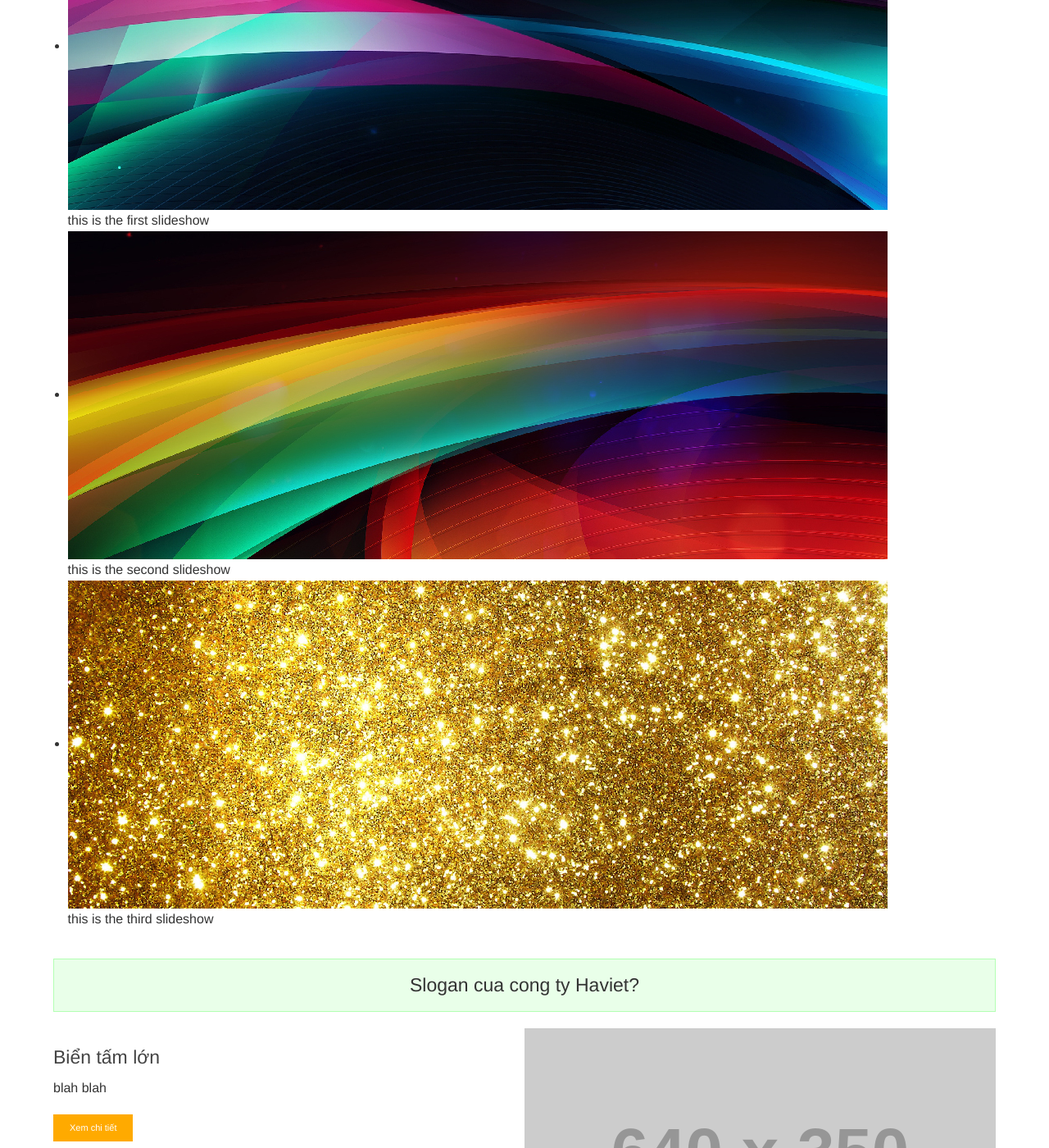
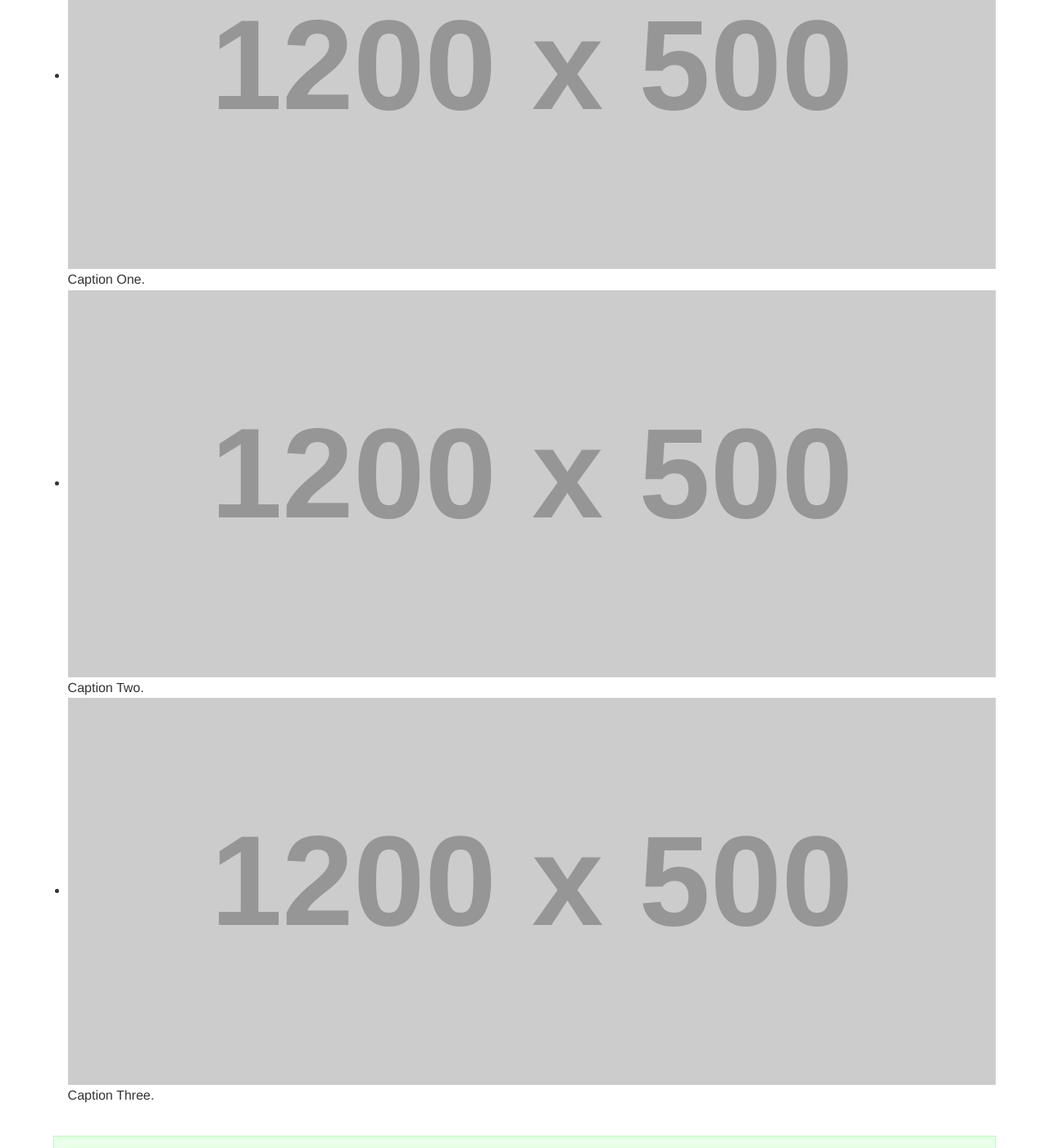
Before and after one commit to haviet/static-on-foundation, a Jekyll site: the page built from index.html, in a window 1280 px wide and 1400 px high, scrolled down 318 px. Shown: the whole window at 82% size. Built offline with Jekyll 4.4.1, drawn with Linux system fonts in a browser that asks for light colours.

Commit message:
Update index.html

```diff
--- a/index.html
+++ b/index.html
@@ -1,8 +1,31 @@
 ---
 layout: default
 ---
-
 <div class="row show-for-medium-up">
+	<div class="columns">
+		<ul class="example-orbit" data-orbit>
+		  <li>
+		    <img src="http://placehold.it/1200x500" alt="slide 1" />
+		    <div class="orbit-caption">
+		      Caption One.
+		    </div>
+		  </li>
+		  <li class="active">
+		    <img src="http://placehold.it/1200x500" alt="slide 2" />
+		    <div class="orbit-caption">
+		      Caption Two.
+		    </div>
+		  </li>
+		  <li>
+		    <img src="http://placehold.it/1200x500" alt="slide 3" />
+		    <div class="orbit-caption">
+		      Caption Three.
+		    </div>
+		  </li>
+		</ul>
+	</div>
+</div>
+<!-- <div class="row show-for-medium-up">
 	<div class="columns">
 		<ul class="home-slideshow" data-orbit>
 	    	{% for slideshow in site.data.home-slideshow %}
@@ -13,7 +36,7 @@ layout: default
 	    	{% endfor %}
 	  	</ul>
 	</div>
-</div>
+</div> -->
 
 <div class="row show-for-small-only">
 	<div class="columns">
```
